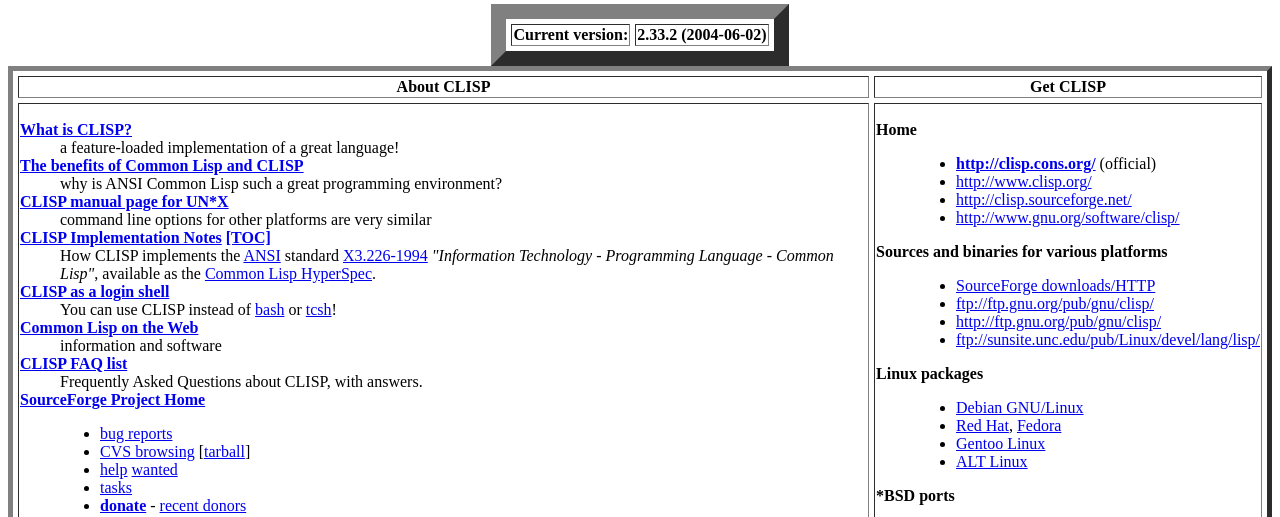
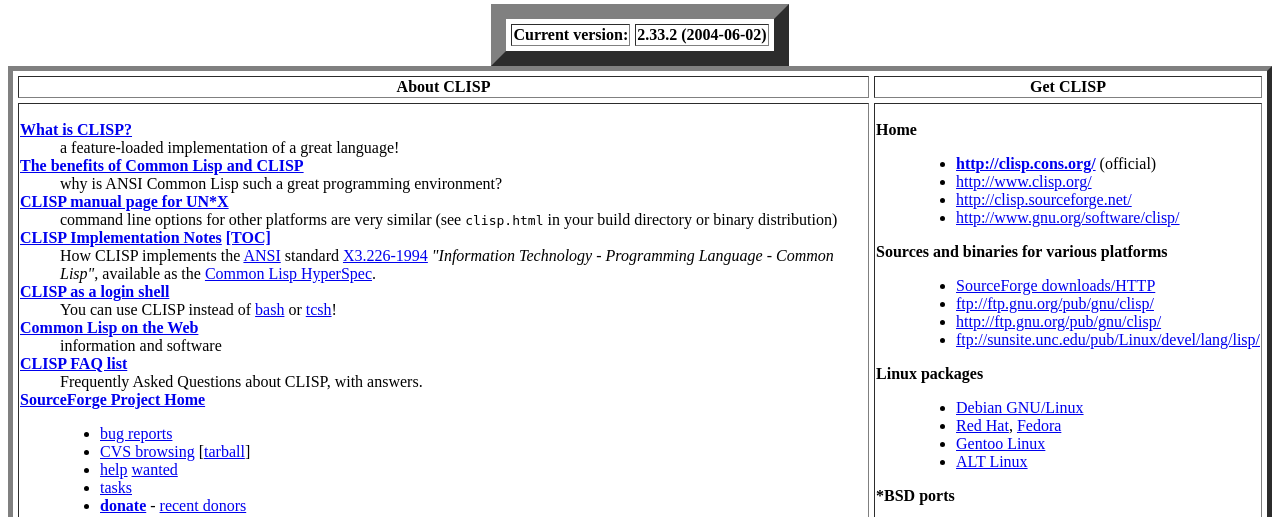
Before and after one commit to gnu-mirror-unofficial/clisp, a PHP site: page / in a window 1280 px wide. Shown: the part 191-708 px from the top of the page. Run offline with PHP 8.4, Linux system fonts and the light colour scheme; lists and menus that the app fills with data are empty.

Commit message:
refer to clisp.html in the binary distribution

```diff
--- a/index.php
+++ b/index.php
@@ -44,7 +44,8 @@
    CLISP</a></strong></dt>
   <dd>why is ANSI Common Lisp such a great programming environment?</dd>
  <dt><strong><a href="clisp.html">CLISP manual page for UN*X</a></strong></dt>
-  <dd>command line options for other platforms are very similar</dd>
+  <dd>command line options for other platforms are very similar (see
+   <code>clisp.html</code> in your build directory or binary distribution)</dd>
  <dt><strong><a href="impnotes.html">CLISP Implementation
    Notes</a> <a href="impnotes/">[TOC]</a></strong></dt>
   <dd>How CLISP implements the <a href="http://www.ansi.org/">ANSI</a>
```
